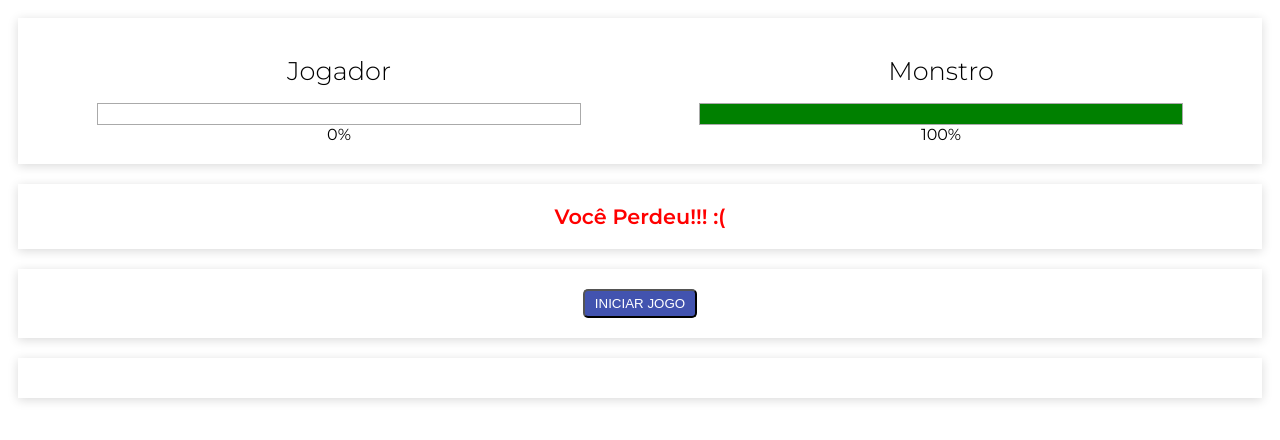
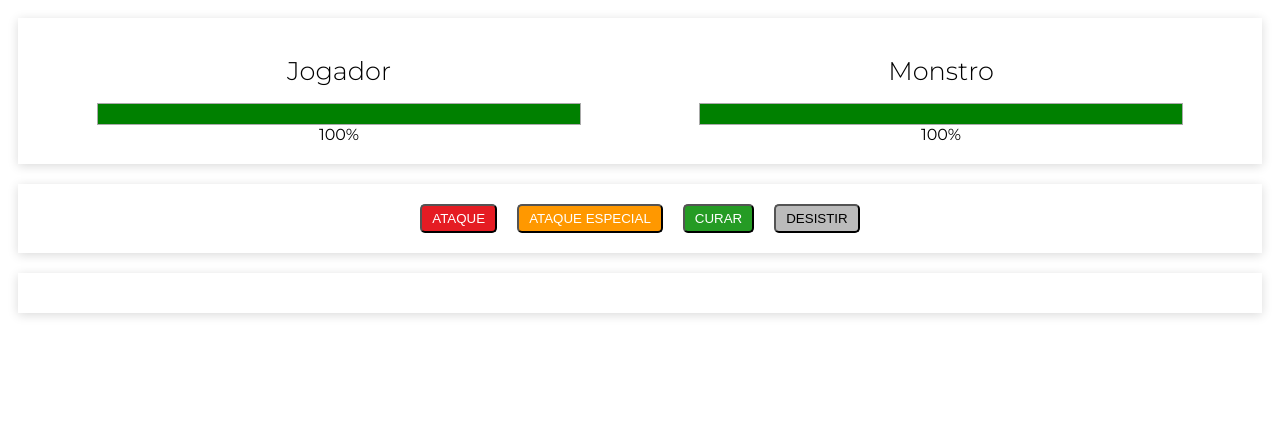
Before and after one commit to miqueiasjed/matador_monstros_vue, a plain HTML site: page index.html in a window 1280 px wide. Both pictures are taken after a click on the button "INICIAR JOGO". Drawn offline with nearby package versions, Linux system fonts and the light colour scheme.

Commit message:
iniciar jogo e desistir

```diff
--- a/app.js
+++ b/app.js
@@ -2,7 +2,7 @@ new Vue({
     el: '#app',
     data: {
         running: false,
-        playerLife: 0,
+        playerLife: 100,
         monsterLife: 100,
     },
     computed: {
@@ -11,6 +11,11 @@ new Vue({
         }
     },
     methods: {
+        startGame(){
+            this.running = true
+            this.playerLife = 100
+            this.monsterLife = 100
+        },
 
     },
     watch: {
--- a/index.html
+++ b/index.html
@@ -39,9 +39,9 @@
                 <button class="btn attack">Ataque</button>
                 <button class="btn especial-attack">Ataque Especial</button>
                 <button class="btn heal">Curar</button>
-                <button class="btn give-up">Desistir</button>
+                <button class="btn give-up" @click="running = false">Desistir</button>
             </template>
-            <button v-else class="btn new-game">Iniciar Jogo</button>
+            <button v-else class="btn new-game" @click="startGame">Iniciar Jogo</button>
         </div>
         <div class="panel logs"></div>
     </div>
```
